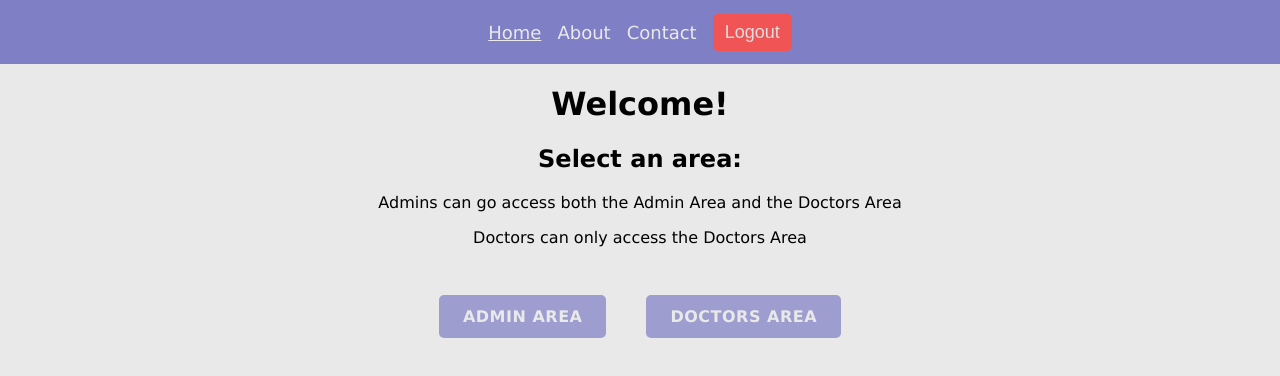
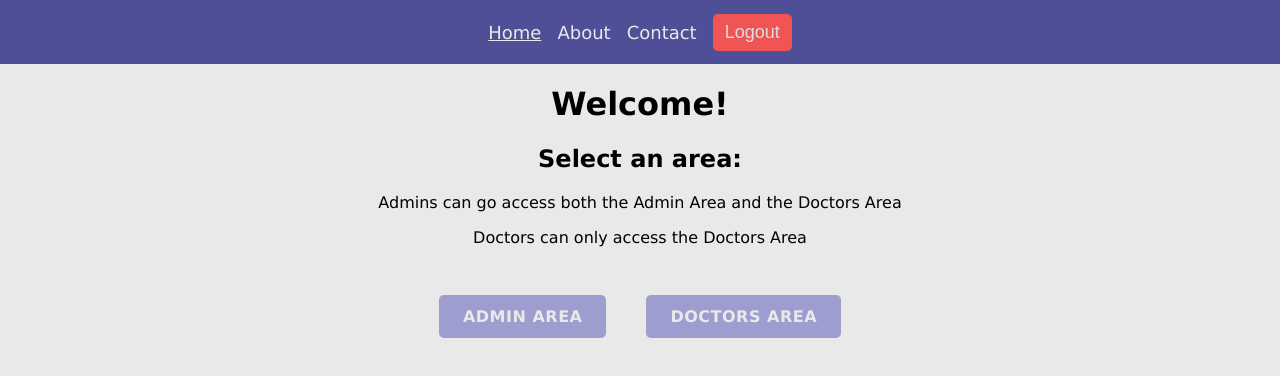
Before and after one commit to paulohenrique-gh/angular-exercicio-guards, an Angular app: page / in a window 1280 px wide. Shown: the top 376 px of the page. Built offline with nearby package versions, Linux system fonts and the light colour scheme; sample sign-in values are in the browser's storage.

Commit message:
refactor: change menu background color

```diff
--- a/src/app/components/navbar/navbar.component.css
+++ b/src/app/components/navbar/navbar.component.css
@@ -11,7 +11,7 @@ a:link.active-link {
 }
 
 .menu {
-  background-color: #5555b8b7;
+  background-color: #4d4d97fb;
   color: #e9e9e9;
   font-size: large;
   display: flex;
@@ -31,4 +31,5 @@ a:link.active-link {
   border-radius: 5px;
   padding: 8px 12px;
   font-size: large;
+  cursor: pointer;
 }
```
